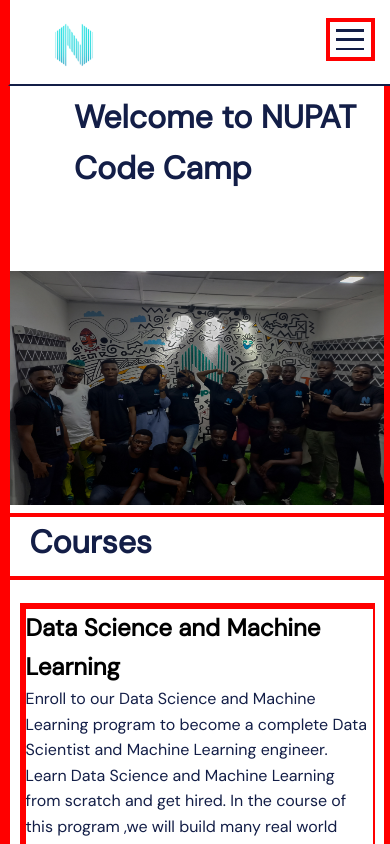
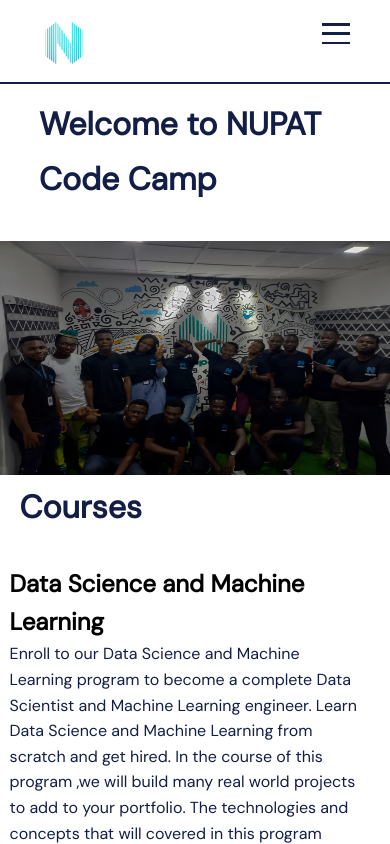
Before and after one commit to Oxygene1/nupat_web_2, a React (Create React App) app in the folder nupat/: page /enrollment in a window 390 px wide. Shown: the top 844 px of the page. Built offline with nearby package versions, Linux system fonts and the light colour scheme.

Commit message:
new files added

```diff
--- a/nupat/src/Screen/App.css
+++ b/nupat/src/Screen/App.css
@@ -439,7 +439,7 @@
   margin-top: 12vw;
 }
 
-.Welcome h1{
+.Welcome div h1{
 
   margin-bottom: -5vw;
 
@@ -963,9 +963,9 @@
 .teamHeader{
   margin-top: 12vw;
 }
-div{
+/* div{
   border: 2px solid red;
-}
+} */
 .textIntro h1{
   margin-bottom: 2vw;
   margin-left: 5vw;
@@ -1028,6 +1028,12 @@
   }
   .homesubscribe{
     padding: 5vw;
+    height: 30vw;
+    margin-left: 5%;
+  }
+  .form-btn{
+    margin-left: 9%;
+    height: 25vw;
   }
 
 
@@ -1053,9 +1059,9 @@
     padding-right: 40vw;
     overflow: hidden;
   }
-  div{
+  /* div{
     border: 2px solid red;
-  }
+  } */
 
 
 .carousel{
@@ -1106,6 +1112,9 @@
     overflow: hidden;
     /* margin: 2px solid red; */
   }
+  /* .homesubscribe{
+    height: 15vw;
+  } */
 }
 @media screen and (max-width: 820px){
   .form_main1{
@@ -1157,7 +1166,7 @@
     display: grid;
   }
   .join-us{
-    height: 8vw;
+    /* height: 8vw; */
     margin-top: 1.2vw;
     margin-left: -2%;
     margin-bottom: 1.2vw;
@@ -1189,8 +1198,9 @@
     z-index: 4;
     left: 6vw;
   }
-  .Welcome h1{
-    margin-bottom: -11vw;
+  .Welcome div h1{
+    line-height: 8vw;
+
   }
   .form_main1{
     /* width: 45%; */
@@ -1208,10 +1218,19 @@
   }
 }
 
-
+@media screen and(max-width:583px) {
+  .form-btn{
+    overflow: hidden;
+  }
+}
 
 
 @media screen and (max-width:600px){
+  .Welcome div h1 {
+    line-height: 14vw;
+    width: 80%;
+    margin-left: 10vw;
+  }
   .enroll{
     height: 11vw;
   }
@@ -1259,11 +1278,16 @@
   .wrap{
     display: grid;
   }
+  .form-btn{
+    overflow: hidden;
+  }
   .join-us{
-    height: 8vw;
+    /* height: 8vw; */
+    padding: 1vw;
     margin-top: 1.2vw;
     margin-left: -2%;
     margin-bottom: 1.2vw;
+
   }
   .btnbtn{
     position: relative;
@@ -1276,10 +1300,15 @@
 
     height: 90vw;
   }
-  .Welcome h1{
-
-    /* margin-top: 3vw; */
-    margin-bottom: -9vw;
+  .Welcome div h1{
+
+    padding-top: 5vw;
+    padding-bottom: 10vw;
+    /* margin-bottom: -19vw; */
+  }
+  .Welcome div{
+    margin-bottom: -25vw;
+    overflow: hidden;
   }
 
   /* .inputs img{
@@ -1456,44 +1485,42 @@
     width: 100%;
     height: 35vw;
   }
-  /* .inputs img{
-    display: none;
-  } */
   .homefooterhead{
     margin-top: 4vw;
     padding-left: 2vw;
-    /* padding-top: 4vw; */
+
     padding-bottom: 7vw;
-    /* height: 77vw; */
+
   }
   .homesubscribe{
-    /* margin-top: 7vw; */
-    /* height: 90vw; */
+
     margin-left: 2%;
     height: 20em;
   }
   .homesubscribe h1{
     margin-top: -2vw;
-    /* height: 4vw; */
+
 
     /* padding-bottom: 2vw; */
   }
   .homesubscribe p{
-    line-height: 5vw;
+    line-height: 6.5vw;
+
   }
   #homeform{
     margin-left:10%;
-    /* height: 3rem; */
     width: 70%;
   }
   .form-btn{
-    /* margin-top: 9vw; */
     margin-left: 5%;
     height: 65vw;
-    /* padding-bottom: 10vw; */
   }
   .join-us{
     min-width: 40vw;
+    height: 9vw;
+    margin-top: 1.7vw;
+    padding: .2rem 2rem 2rem;
+    overflow: hidden;
   }
 
   .btnbtn{
@@ -1505,7 +1532,6 @@
   .btn-primary{
     position: relative;
     z-index: 40;
-    /* top: -3vw; */
     right: 24vw;
     top: -3vw;
     height: 2vw;
--- a/nupat/src/components/FormBody.jsx
+++ b/nupat/src/components/FormBody.jsx
@@ -20,7 +20,10 @@
     <div className="FormContainer">
 
       <div className="Welcome">
-       <h1>Welcome to NUPAT Code Camp</h1>
+        <div>
+        <h1>Welcome to NUPAT Code Camp</h1>
+        </div>
+
 
         <input className='groupImg' type="image" img src = {groupImage} alt="photo" />
         {/* <div className="play-panel">
```
